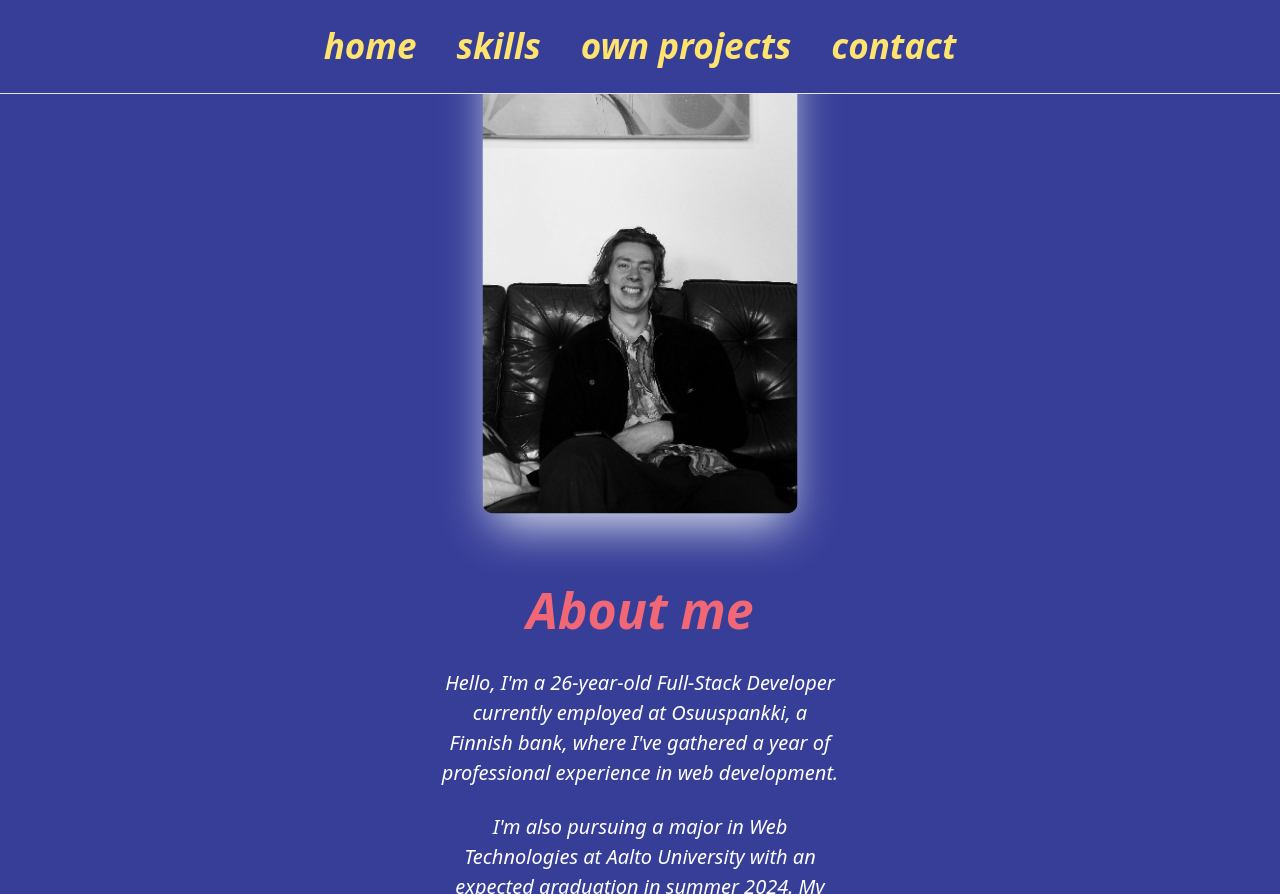
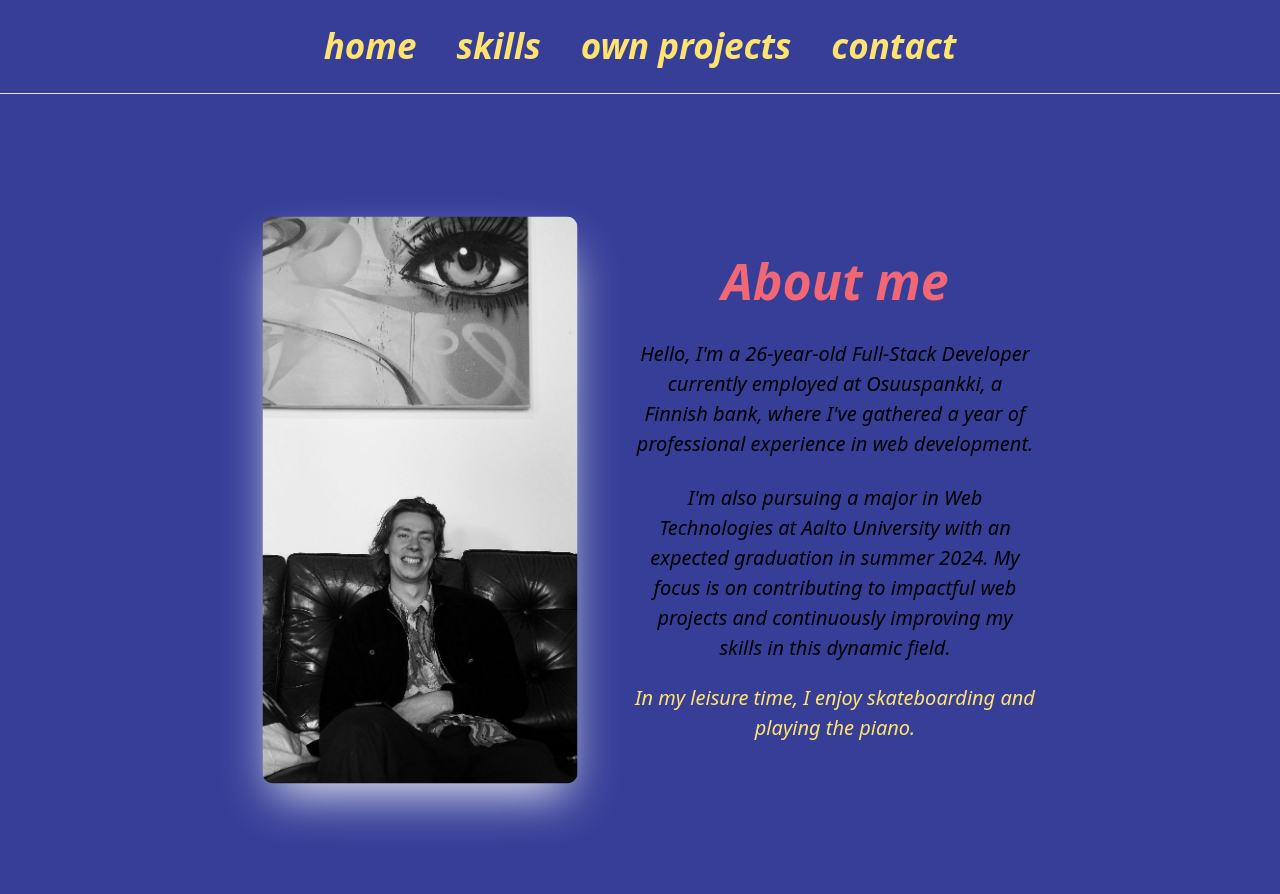
Before and after one commit to nipaojala/portfolio, a Next.js app: page / in a window 1280 px wide. Built offline with nearby package versions, Linux system fonts and the light colour scheme.

Commit message:
height fixes and arrow removal when desktop

```diff
--- a/src/pages/_app.tsx
+++ b/src/pages/_app.tsx
@@ -19,7 +19,17 @@ export default function App({ Component, pageProps }: AppProps) {
   }, [isFirstRender])
 
   return (
-    <>
+    <div
+      style={{
+        padding: 0,
+        margin: 0,
+        flexGrow: 1,
+        display: 'flex',
+        minHeight: '100dvh',
+        flexDirection: 'column',
+        position: 'relative',
+      }}
+    >
       <Head>
         <title>Niilo`s portfolio</title>
         <meta name="description" content="Niilo's portfolio page" />
@@ -41,7 +51,6 @@ export default function App({ Component, pageProps }: AppProps) {
             flexDirection: 'column',
             position: 'relative',
             overflowY: 'scroll',
-            overflowX: 'hidden',
           }}
           className="bg-blue"
         >
@@ -50,6 +59,6 @@ export default function App({ Component, pageProps }: AppProps) {
           </MyFirstRenderContext.Provider>
         </div>
       </MyMobileBarContext.Provider>
-    </>
+    </div>
   )
 }
--- a/src/pages/index.tsx
+++ b/src/pages/index.tsx
@@ -1,28 +1,15 @@
 import useWindowSize from '@/components/Navbar/useWindowSize'
 import Image from 'next/image'
 import { useFirstRender } from '@/components/Navbar/useFirstRender'
-import Skills from './skills'
-import Projects from './projects'
-import Contact from './contact'
 
 export default function Home() {
   const { width } = useWindowSize()
   const { isFirstRender } = useFirstRender()
   return (
     <div
-      style={{ scrollSnapType: 'x mandatory', overflowX: 'scroll' }}
       className={`flex flex-${
-        width > 700 ? 'row' : 'row'
-      } items-center h-screen`}
-    >
-      <div
-        style={{
-          minWidth: '100vw',
-          scrollSnapAlign: 'start',
-          display: 'flex',
-          flexDirection: 'column',
-          alignItems: 'center',
-        }}
+        width > 700 ? 'row' : 'col'
+      } justify-center items-center h-screen`}
     >
       <Image
         style={{ transform: width > 750 ? 'scale(0.9)' : undefined }}
@@ -45,7 +32,7 @@ export default function Home() {
         <h2
           className={`${
             isFirstRender ? 'firstRenderScale' : 'scale'
-            } max-w-[400px] text-center text-white`}
+          } max-w-[400px] text-center`}
         >
           Hello, I'm a 26-year-old Full-Stack Developer currently employed at
           Osuuspankki, a Finnish bank, where I've gathered a year of
@@ -55,12 +42,12 @@ export default function Home() {
         <h2
           className={`${
             isFirstRender ? 'firstRenderScale' : 'scale'
-            } max-w-[400px] text-center pb-5 text-white`}
+          } max-w-[400px] text-center pb-5`}
         >
-            I'm also pursuing a major in Web Technologies at Aalto University
-            with an expected graduation in summer 2024. My focus is on
-            contributing to impactful web projects and continuously improving my
-            skills in this dynamic field.
+          I'm also pursuing a major in Web Technologies at Aalto University with
+          an expected graduation in summer 2024. My focus is on contributing to
+          impactful web projects and continuously improving my skills in this
+          dynamic field.
         </h2>
         <h2
           className={`${
@@ -71,21 +58,5 @@ export default function Home() {
         </h2>
       </div>
     </div>
-      <div style={{ minWidth: '100vw', scrollSnapAlign: 'start' }}>
-        <Skills />
-      </div>
-      <div
-        style={{
-          minWidth: '100vw',
-          height: '100vh',
-          scrollSnapAlign: 'start',
-        }}
-      >
-        <Projects />
-      </div>
-      <div style={{ minWidth: '100vw', scrollSnapAlign: 'start' }}>
-        <Contact />
-      </div>
-    </div>
   )
 }
--- a/src/pages/projects/index.tsx
+++ b/src/pages/projects/index.tsx
@@ -37,15 +37,18 @@ const Card: React.FC<{
   firstSlide: boolean
 }> = ({ title, url, alt, src, width, firstSlide, lastSlide }) => {
   const { isMobilebarOpen } = useMobileBarOpenContext()
+  const { width: screenWidth } = useWindowSize()
   return (
     <div
       style={{
         boxShadow: '0 10px 15px 5px rgba(0,0,0,0.5)',
         minHeight: '100vh',
         scrollSnapAlign: 'start',
+        justifyContent: screenWidth < 750 ? 'space-between' : 'center',
       }}
-      className="rounded-xl text-center flex flex-col justify-between"
+      className="rounded-xl text-center flex flex-col"
     >
+      {screenWidth < 750 && (
         <div
           style={{
             opacity: firstSlide ? '0%' : '100%',
@@ -56,7 +59,8 @@ const Card: React.FC<{
         >
           <RxArrowUp />
         </div>
-      <div>
+      )}
+      <div className="flex justify-center flex-col">
         <button
           className={`flex justify-center hover:opacity-50 ${
             isMobilebarOpen && 'cursor-default'
@@ -76,6 +80,7 @@ const Card: React.FC<{
           <p className="scale p-5 pt-1 hover:text-red text-yellow">{url}</p>
         </a>
       </div>
+      {screenWidth < 750 && (
         <div
           style={{
             bottom: '20px',
@@ -86,6 +91,7 @@ const Card: React.FC<{
         >
           <RxArrowDown />
         </div>
+      )}
     </div>
   )
 }
```
Also changed, not shown: 1 other file (tests, documents, lock files or other folders). Lines whose indentation alone changed are shown as unchanged.
